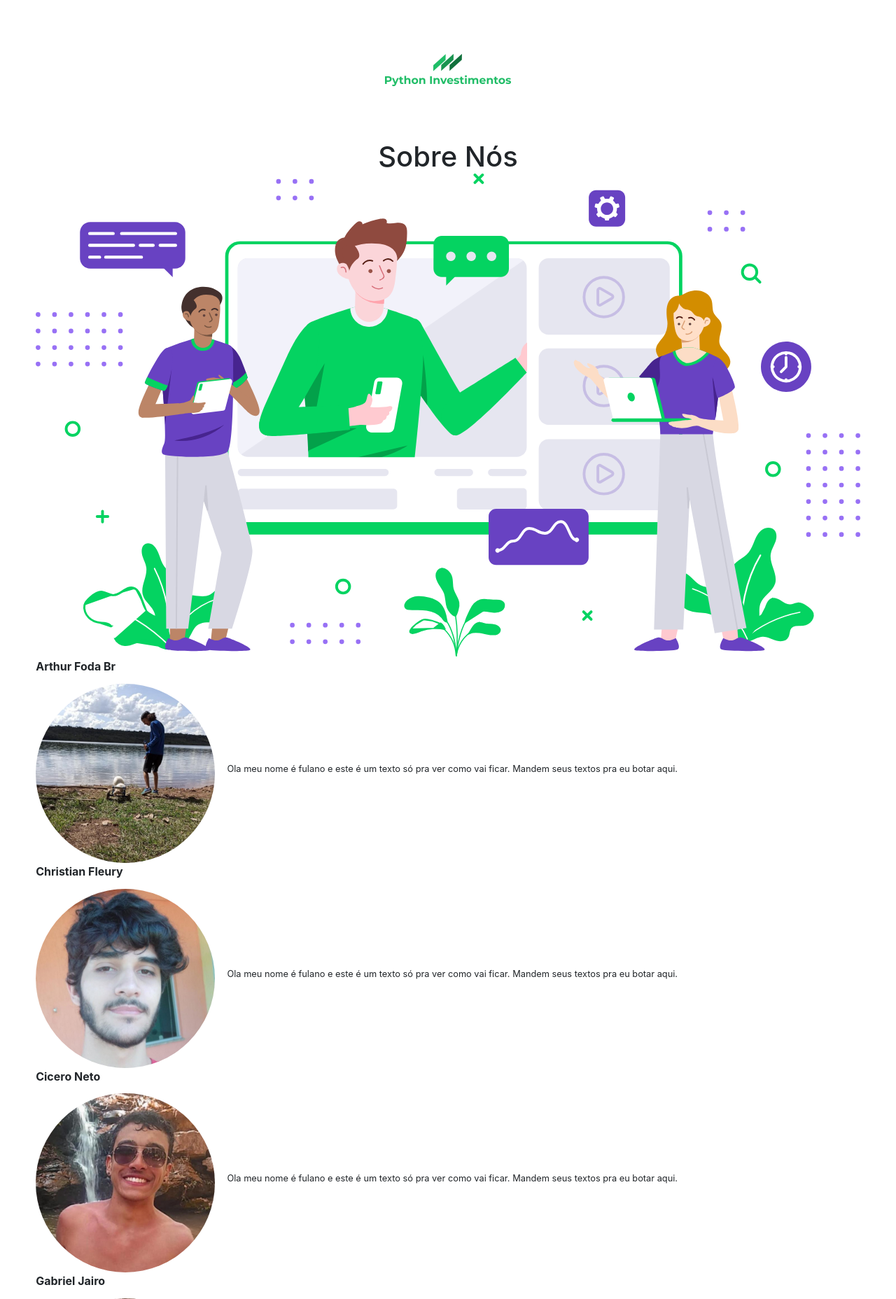
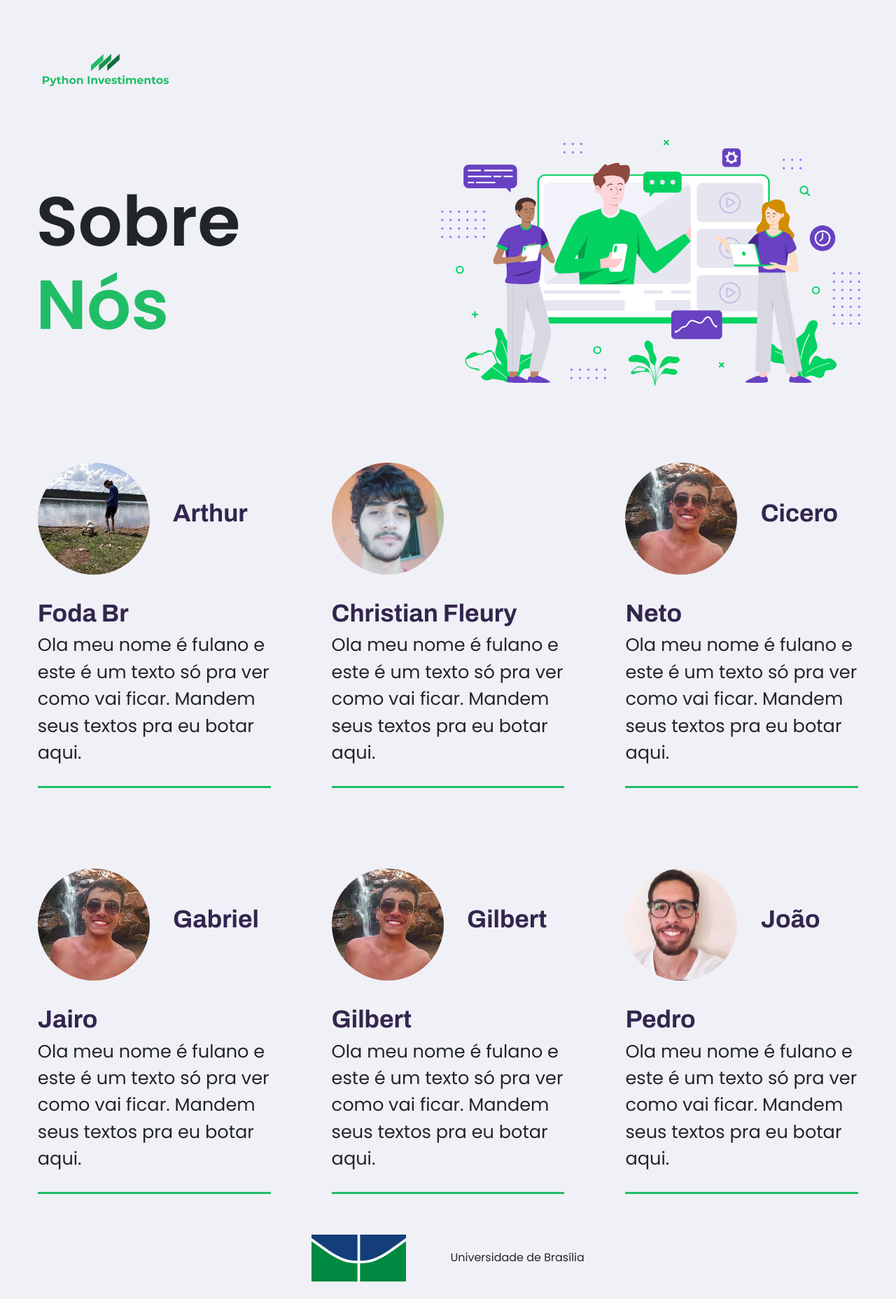
Before and after one commit to chfleury/Pyvest, a Django app: template src/templates/sobre.html in a window 1280 px wide; the page is wider, and only the part inside the window is pictured. Shown: the top 1856 px of that part at 70% size. After the commit the page ends 1831 px from the top of that part, so only its background shows below. Run offline with Django 3.2, Linux system fonts and the light colour scheme; the template is opened without the code that fills it, so the values that code supplies are empty.

Commit message:
adicionar pagina sobre nos

```diff
--- a/src/pyvest/urls.py
+++ b/src/pyvest/urls.py
@@ -17,9 +17,11 @@ from django.contrib import admin
 from django.urls import path, include
 from .views import index
 from .views import home
+from .views import sobre
 
 urlpatterns = [
     path('admin/', admin.site.urls),
-    path('', home),
+    path('home', home),
+    path('sobre', sobre),
     path('', include('entrar_registrar.urls')),
 ]
--- a/src/pyvest/views.py
+++ b/src/pyvest/views.py
@@ -5,3 +5,6 @@ def index(request):
 
 def home(request):
     return render(request, 'home.html', {})
+
+def sobre(request):
+    return render(request, 'sobre.html', {})
--- a/src/static/css/home.css
+++ b/src/static/css/home.css
@@ -59,8 +59,8 @@ main {
 }
 
 main h1 {
-  margin-top: 1.6rem;
-  margin-bottom: 2.8rem;
+  margin-top: 5vh;
+  margin-bottom: 5vh;
 
   text-align: center;
   color: #fff;
--- a/src/static/css/sobre.css
+++ b/src/static/css/sobre.css
@@ -1,5 +1,6 @@
 body {
-  margin: 0 3.2rem;
+  background-color: #f0f0f7;
+  margin: 0 3.2rem 1.6rem 3.2rem;
 }
 
 header {
@@ -13,27 +14,133 @@ main {
   justify-content: center;
 }
 
+main .sobre {
+  display: flex;
+  flex-direction: column;
+  justify-content: center;
+}
+
 main h1 {
-  font-style: Archivo;
+  font-family: Poppins;
+  font-weight: 600;
+  margin: auto;
+  /* text-transform: uppercase; */
+}
+
+main h1 span {
+  font-family: Poppins;
+  font-weight: 600;
+  color: var(--logo);
   margin: auto;
   /* text-transform: uppercase; */
 }
 
 .integrantes .integrante {
   width: 80vw;
+  border-bottom: 1px solid var(--logo);
 }
 
 .integrantes .integrante strong {
-  display: block;
+  color: var(--color-text-title);
+
+  font-size: 1.6rem;
+  font-family: Archivo;
 }
 
 .integrantes .integrante img {
   border-radius: 50%;
-  width: 20vw;
-  margin: 0.8rem 0.8rem 0 0;
+  width: 5rem;
+  margin: 0.8rem 0.8rem 0.8rem 0;
 }
 
 .integrantes .integrante p {
-  display: inline;
-  font-size: 0.8rem;
+  /* color: var(--color-text-complement); */
+  padding-bottom: 0.8rem;
+  font-family: Poppins;
 }
+
+footer {
+  margin-top: 1.6rem;
+  display: flex;
+  justify-content: center;
+  align-items: center;
+}
+
+footer img {
+  height: 3.2rem;
+}
+
+footer p {
+  font-family: Poppins;
+  padding-left: 0.8rem;
+
+  margin: auto;
+}
+
+@media (min-width: 700px) {
+  header {
+    justify-content: start;
+  }
+
+  main .sobre {
+    display: flex;
+    flex-direction: row;
+    justify-content: start;
+    align-items: center;
+
+    gap: 15rem;
+  }
+
+  main .sobre h1 {
+    font-size: 6.2rem;
+    margin: 0;
+  }
+
+  main .integrantes {
+    max-width: 1100px;
+
+    display: grid;
+    grid-template-columns: 1fr 1fr 1fr;
+    grid-template-rows: 1fr 1fr;
+    margin: 5rem auto auto auto;
+    column-gap: 87px;
+    row-gap: 86px;
+
+    justify-content: center;
+  }
+
+  main .integrantes .integrante {
+    width: 26vw;
+    margin: auto;
+
+    border-bottom: 3px solid var(--logo);
+  }
+
+  main .integrantes .integrante img {
+    width: 10rem;
+    margin: 1.8rem 1.8rem 1.8rem 0;
+  }
+
+  main .integrantes .integrante strong {
+    font-size: 2.2rem;
+  }
+
+  .integrantes .integrante p {
+    font-size: 1.6rem;
+  }
+
+  footer {
+    margin: 3.6rem 0;
+    display: flex;
+    justify-content: center;
+    align-items: center;
+  }
+
+  footer img {
+    height: 4.2rem;
+  }
+
+  footer p {
+    margin: 0 0 0 3.2rem;
+  }
+}
--- a/src/templates/home.html
+++ b/src/templates/home.html
@@ -23,7 +23,7 @@
       <ul>
         <li><a href="/entrar">Entrar</a></li>
         <li><a href="/registrar">Registrar</a></li>
-        <li><a href="#">Sobre nós</a></li>
+        <li><a href="/sobre">Sobre nós</a></li>
       </ul>
     </header>
     <main>
--- a/src/templates/sobre.html
+++ b/src/templates/sobre.html
@@ -33,12 +33,15 @@
     </header>
 
     <main>
-      <h1>Sobre Nós</h1>
-      <img id="img" src="../static/images/people.svg" alt="img" />
+      <div class="sobre">
+        <h1>Sobre <span>Nós</span></h1>
+        <img id="img" src="../static/images/people.svg" alt="img" />
+      </div>
+
       <div class="integrantes">
         <div class="integrante">
+          <img src="../static/images/integrantes/arthur.jpg" alt="Arthur" />
           <strong>Arthur Foda Br</strong>
-          <img src="../static/images/integrantes/arthur.jpg" alt="Arthur" />
 
           <p>
             Ola meu nome é fulano e este é um texto só pra ver como vai ficar.
@@ -46,11 +49,11 @@
           </p>
         </div>
         <div class="integrante">
-          <strong>Christian Fleury</strong>
           <img
             src="../static/images/integrantes/christian.jpg"
             alt="Christian"
           />
+          <strong>Christian Fleury</strong>
 
           <p>
             Ola meu nome é fulano e este é um texto só pra ver como vai ficar.
@@ -58,8 +61,8 @@
           </p>
         </div>
         <div class="integrante">
+          <img src="../static/images/integrantes/cicero.jpg" alt="Cicero" />
           <strong>Cicero Neto</strong>
-          <img src="../static/images/integrantes/cicero.jpg" alt="Cicero" />
 
           <p>
             Ola meu nome é fulano e este é um texto só pra ver como vai ficar.
@@ -67,8 +70,8 @@
           </p>
         </div>
         <div class="integrante">
+          <img src="../static/images/integrantes/cicero.jpg" alt="Gabriel" />
           <strong>Gabriel Jairo</strong>
-          <img src="../static/images/integrantes/cicero.jpg" alt="Gabriel" />
 
           <p>
             Ola meu nome é fulano e este é um texto só pra ver como vai ficar.
@@ -76,16 +79,17 @@
           </p>
         </div>
         <div class="integrante">
+          <img src="../static/images/integrantes/cicero.jpg" alt="Gilbert" />
           <strong>Gilbert Gilbert</strong>
-          <img src="../static/images/integrantes/cicero.jpg" alt="Gilbert" />
+
           <p>
             Ola meu nome é fulano e este é um texto só pra ver como vai ficar.
             Mandem seus textos pra eu botar aqui.
           </p>
         </div>
         <div class="integrante">
+          <img src="../static/images/integrantes/joao.jpg" alt="Joao" />
           <strong>João Pedro</strong>
-          <img src="../static/images/integrantes/joao.jpg" alt="Joao" />
 
           <p>
             Ola meu nome é fulano e este é um texto só pra ver como vai ficar.
```
Also changed, not shown: src/templates/registrar.html (+17 -9 lines), src/templates/tste.html (deleted, +0 -71 lines).
